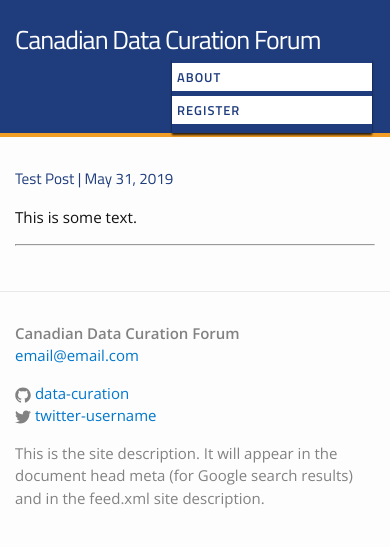
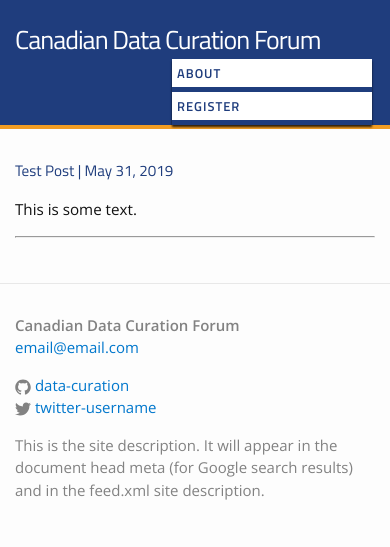
Before and after one commit to data-curation/data-curation.github.io, a Jekyll site: the page built from index.md, in a window 390 px wide. Shown: the top 547 px of the page. Built offline with Jekyll 4.4.1, drawn with Linux system fonts in a browser that asks for light colours.

Commit message:
Update _mobile-header.scss

```diff
--- a/_sass/_mobile-header.scss
+++ b/_sass/_mobile-header.scss
@@ -23,7 +23,7 @@
 		left: -3px;
 		min-width: 200px;
 /*		margin-top: 36px; */
-		padding: 4px 0;
+		/*padding: 4px 0;   */
 		position: relative;
 		right: -3px;
 		z-index: 999;
```
